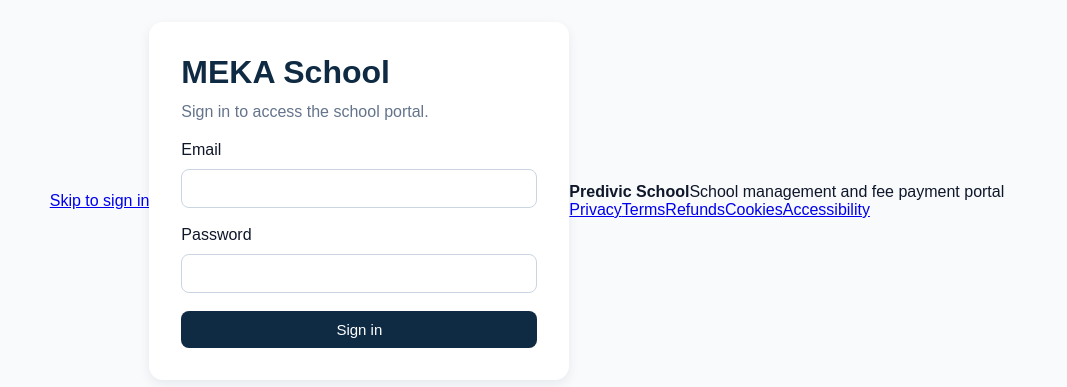
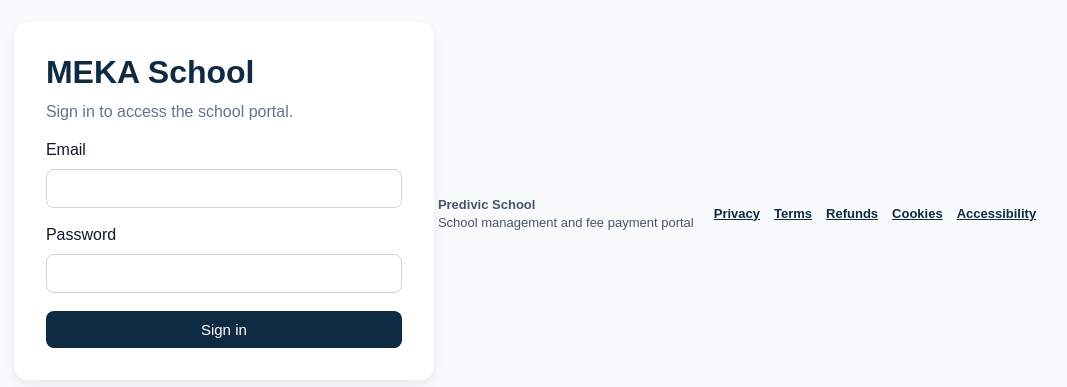
Before and after one commit to Bhad-emmy/Predivic-School-Fees-Portal, a React (Vite) app: page / in a window 1280 px wide. Shown: the part 199-586 px from the top of the page, without its empty margins (113-1180 px from the left). Built offline with nearby package versions, Linux system fonts and the light colour scheme; no server answers.

Commit message:
Harden accessibility contrast and public policy styling

```diff
--- a/src/styles/App.css
+++ b/src/styles/App.css
@@ -1980,3 +1980,205 @@
   font-size: 13px;
   letter-spacing: .04em;
 }
+
+
+/* =========================================================
+   ACCESSIBILITY + PUBLIC COMPLIANCE FOUNDATION
+========================================================= */
+
+:root {
+  --meka-gold-accessible: #9A4F00;
+  --meka-focus: #0F2A43;
+}
+
+:focus-visible {
+  outline: 3px solid var(--meka-focus);
+  outline-offset: 3px;
+}
+
+.skip-link {
+  position: fixed;
+  top: 8px;
+  left: 8px;
+  z-index: 1000;
+  transform: translateY(-180%);
+  background: #FFFFFF;
+  color: #0F172A;
+  border: 2px solid #0F2A43;
+  border-radius: 8px;
+  padding: 10px 14px;
+  font-weight: 700;
+  text-decoration: none;
+}
+
+.skip-link:focus {
+  transform: translateY(0);
+}
+
+.sidebar button:hover,
+.sidebar button.active,
+.sidebar-user {
+  background: var(--meka-gold-accessible);
+}
+
+.primary-btn:hover {
+  background: var(--meka-gold-accessible);
+}
+
+.student-name-link:hover,
+.student-name-link:focus-visible {
+  color: var(--meka-gold-accessible);
+}
+
+.legal-page {
+  min-height: 100vh;
+  background: #F8FAFC;
+  color: #0F172A;
+}
+
+.legal-shell {
+  width: min(100%, 960px);
+  margin: 0 auto;
+  padding: 24px 20px 48px;
+}
+
+.legal-header {
+  display: flex;
+  align-items: center;
+  justify-content: space-between;
+  gap: 16px;
+  margin-bottom: 24px;
+}
+
+.legal-brand {
+  color: #0F2A43;
+  font-size: 20px;
+  font-weight: 800;
+  text-decoration: none;
+}
+
+.legal-payment-link {
+  color: #0F2A43;
+  font-weight: 700;
+}
+
+.legal-card {
+  background: #FFFFFF;
+  border: 1px solid #E2E8F0;
+  border-radius: 16px;
+  padding: clamp(22px, 4vw, 44px);
+  box-shadow: 0 8px 24px rgba(15, 23, 42, 0.06);
+}
+
+.legal-kicker {
+  margin: 0 0 8px;
+  color: var(--meka-gold-accessible);
+  font-size: 13px;
+  font-weight: 800;
+  letter-spacing: .06em;
+  text-transform: uppercase;
+}
+
+.legal-card h1 {
+  margin: 0 0 14px;
+  color: #0F2A43;
+  font-size: clamp(30px, 5vw, 42px);
+  line-height: 1.15;
+}
+
+.legal-intro {
+  margin: 0 0 30px;
+  color: #334155;
+  font-size: 17px;
+  line-height: 1.7;
+}
+
+.legal-section {
+  padding: 22px 0;
+  border-top: 1px solid #E2E8F0;
+}
+
+.legal-section h2 {
+  margin: 0 0 8px;
+  color: #0F172A;
+  font-size: 19px;
+}
+
+.legal-section p {
+  margin: 0;
+  color: #334155;
+  line-height: 1.75;
+}
+
+.legal-warning {
+  margin-top: 24px;
+  padding: 14px 16px;
+  border: 1px solid #F59E0B;
+  border-radius: 10px;
+  background: #FFFBEB;
+  color: #78350F;
+  line-height: 1.6;
+}
+
+.legal-footer {
+  display: flex;
+  justify-content: space-between;
+  align-items: center;
+  gap: 20px;
+  flex-wrap: wrap;
+  margin-top: 24px;
+  padding: 18px 4px;
+  color: #475569;
+  font-size: 13px;
+}
+
+.legal-footer > div {
+  display: grid;
+  gap: 3px;
+}
+
+.legal-footer-links {
+  display: flex;
+  gap: 14px;
+  flex-wrap: wrap;
+}
+
+.legal-footer a {
+  color: #0F2A43;
+  font-weight: 700;
+}
+
+.legal-footer a:hover {
+  color: var(--meka-gold-accessible);
+}
+
+@media (max-width: 700px) {
+  .legal-shell {
+    padding: 16px 14px 32px;
+  }
+
+  .legal-header {
+    align-items: flex-start;
+    flex-direction: column;
+  }
+
+  .legal-card {
+    padding: 22px 18px;
+  }
+
+  .legal-footer {
+    align-items: flex-start;
+    flex-direction: column;
+  }
+}
+
+@media (prefers-reduced-motion: reduce) {
+  *,
+  *::before,
+  *::after {
+    scroll-behavior: auto !important;
+    animation-duration: 0.01ms !important;
+    animation-iteration-count: 1 !important;
+    transition-duration: 0.01ms !important;
+  }
+}
```
